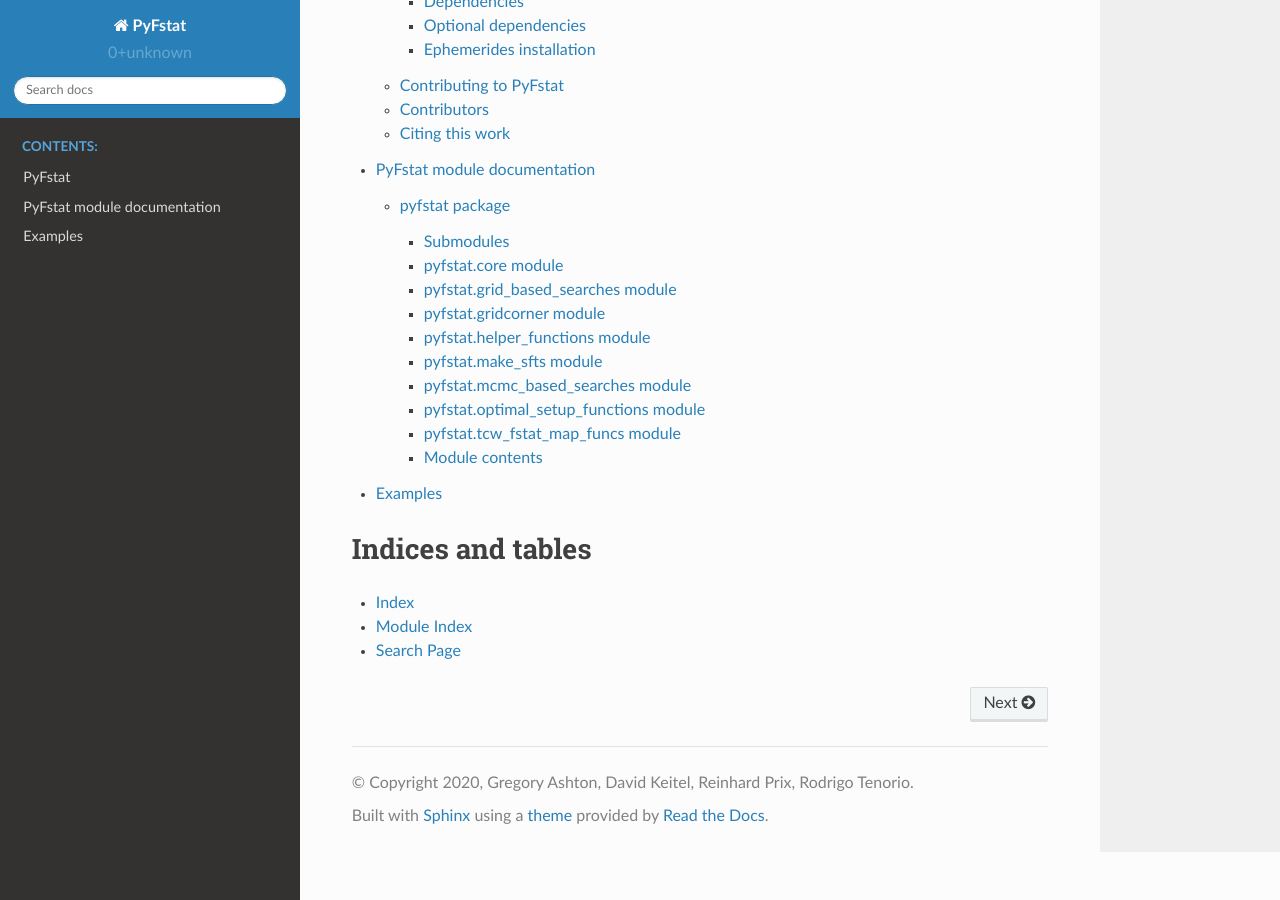
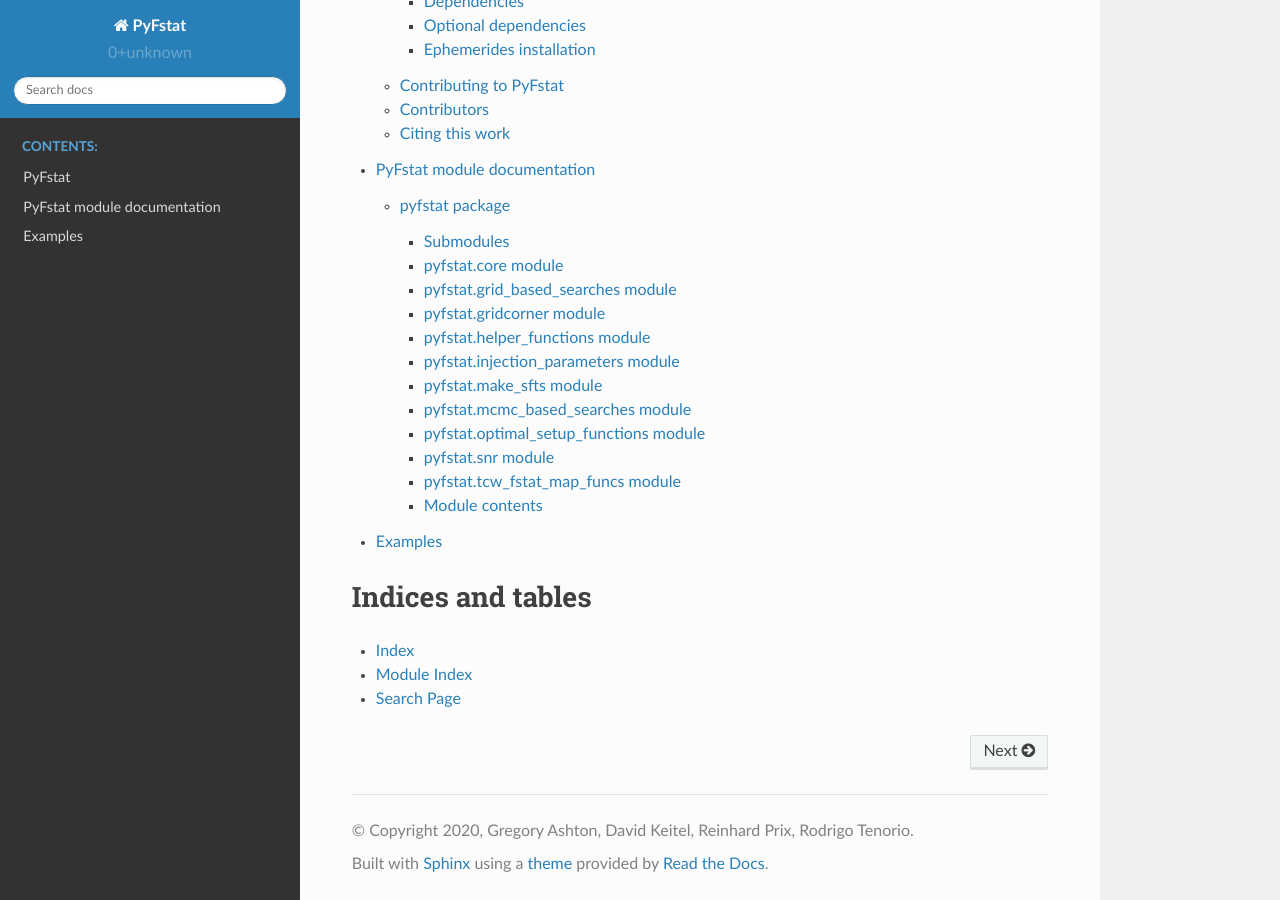
Before and after one commit to PyFstat/PyFstat, a Sphinx documentation site: the page built from docs/source/index.rst, in a window 1280 px wide and 900 px high, scrolled down 530 px. Built offline with Sphinx 7.4.7 and the Read the Docs theme 2.0.0, drawn with Linux system fonts in a browser that asks for light colours; pages that are not in the unit, such as notebooks, are missing from menus.

Commit message:
Add new modules to documentation

```diff
--- a/docs/source/pyfstat.rst
+++ b/docs/source/pyfstat.rst
@@ -41,6 +41,14 @@ pyfstat.helper\_functions module
    :undoc-members:
    :show-inheritance:
 
+pyfstat.injection\_parameters module
+------------------------------------
+
+.. automodule:: pyfstat.injection_parameters
+   :members:
+   :undoc-members:
+   :show-inheritance:
+
 pyfstat.make\_sfts module
 -------------------------
 
@@ -65,6 +73,14 @@ pyfstat.optimal\_setup\_functions module
    :undoc-members:
    :show-inheritance:
 
+pyfstat.snr module
+------------------
+
+.. automodule:: pyfstat.snr
+   :members:
+   :undoc-members:
+   :show-inheritance:
+
 pyfstat.tcw\_fstat\_map\_funcs module
 -------------------------------------
 
```
Also changed, not shown: 1 other file.
